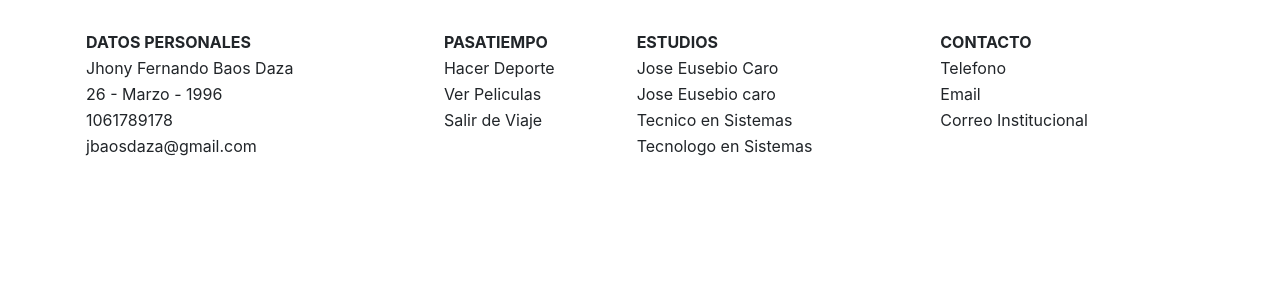
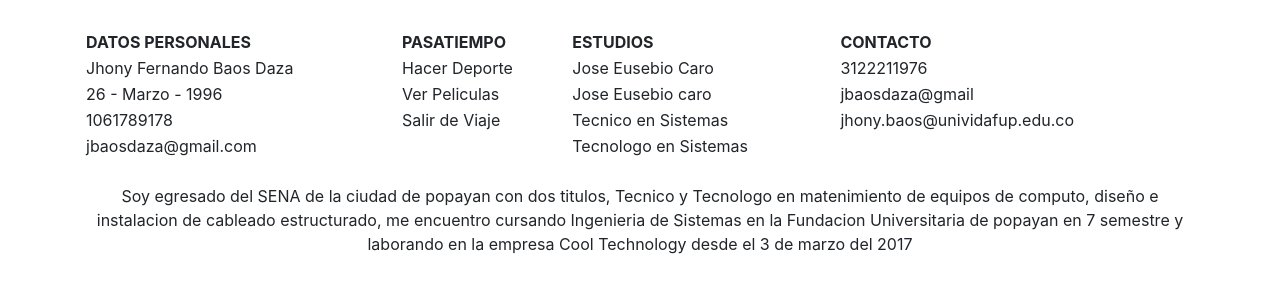
Before and after one commit to 1061789178/LenguajesTaller1, a plain HTML site: page index.html in a window 1280 px wide. Shown: the part 281-574 px from the top of the page. Drawn offline with nearby package versions, Linux system fonts and the light colour scheme.

Commit message:
añadiendo Contacto

```diff
--- a/index.html
+++ b/index.html
@@ -39,19 +39,19 @@
       <td>Jhony Fernando Baos Daza</td>
       <td>Hacer Deporte</td>
       <td>Jose Eusebio Caro</td>
-      <td>Telefono</td>
+      <td>3122211976</td>
     </tr>
     <tr>
       <td>26 - Marzo - 1996</td>
       <td>Ver Peliculas</td>
       <td>Jose Eusebio caro</td>
-      <td>Email</td>
+      <td>jbaosdaza@gmail</td>
     </tr>
     <tr>
       <td>1061789178</td>
       <td>Salir de Viaje</td>
       <td>Tecnico en Sistemas</td>
-      <td>Correo Institucional</td>
+      <td>jhony.baos@unividafup.edu.co</td>
     </tr>
     <tr>
       <td>jbaosdaza@gmail.com</td>
@@ -61,5 +61,15 @@
 
   </table>
 <!--Aqui finaliza las tablas -->
+
+<table style="width:100%">
+
+  <tr>
+    <br>
+    <td class="text-center">Soy egresado del SENA de la ciudad de popayan con dos titulos,
+      Tecnico y Tecnologo en matenimiento de equipos de computo, diseño e instalacion de cableado estructurado,
+    me encuentro cursando Ingenieria de Sistemas en la Fundacion Universitaria de popayan en 7 semestre y laborando
+  en la empresa Cool Technology desde el 3 de marzo del 2017</td>
+  <tr>
 </body>
 </html>
```
